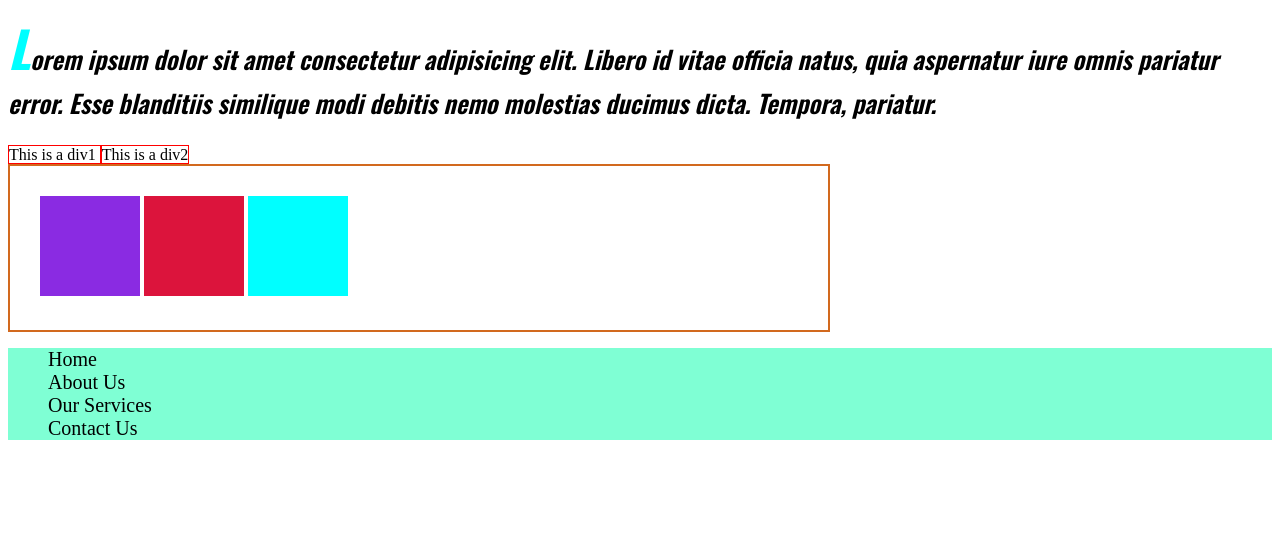
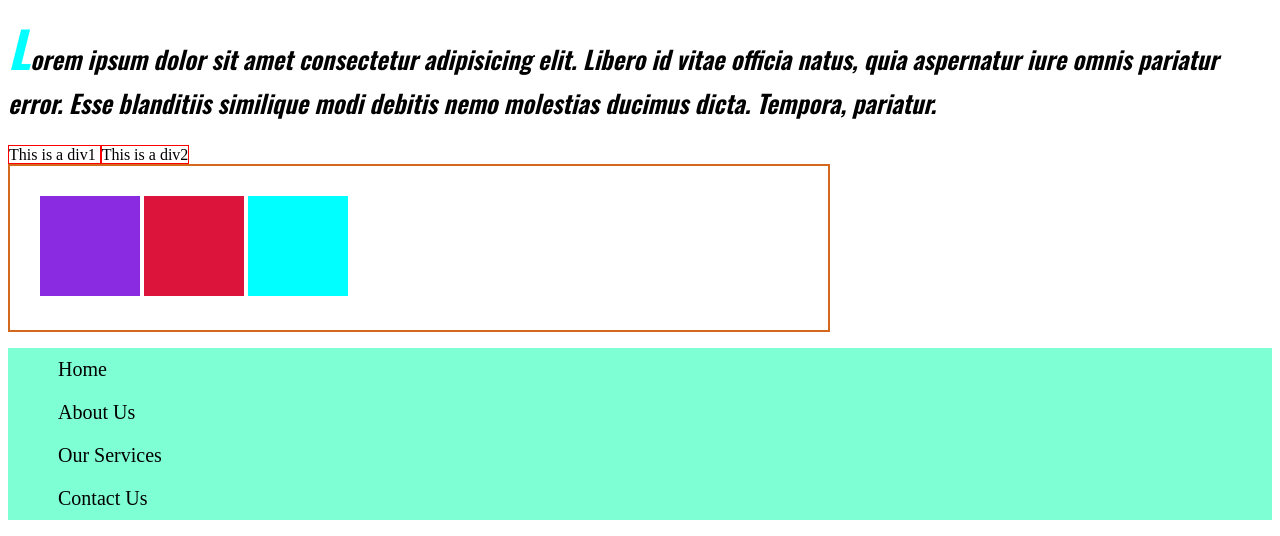
Before and after one commit to pritamsenweb/HTMLCSSLearning, a website: page index.html in a window 1280 px wide. Shown: the part 523-1059 px from the top of the page. Before the commit the page ends 979 px from the top, so only its background shows below. Drawn offline with nearby package versions, Linux system fonts and the light colour scheme; a web font is replaced by a local one.

Commit message:
Update style.css

```diff
--- a/css/style.css
+++ b/css/style.css
@@ -83,4 +83,5 @@ p {
 }
 #nav li {
   font-size: 20px;
+  padding: 10px 10px;
 }
```
